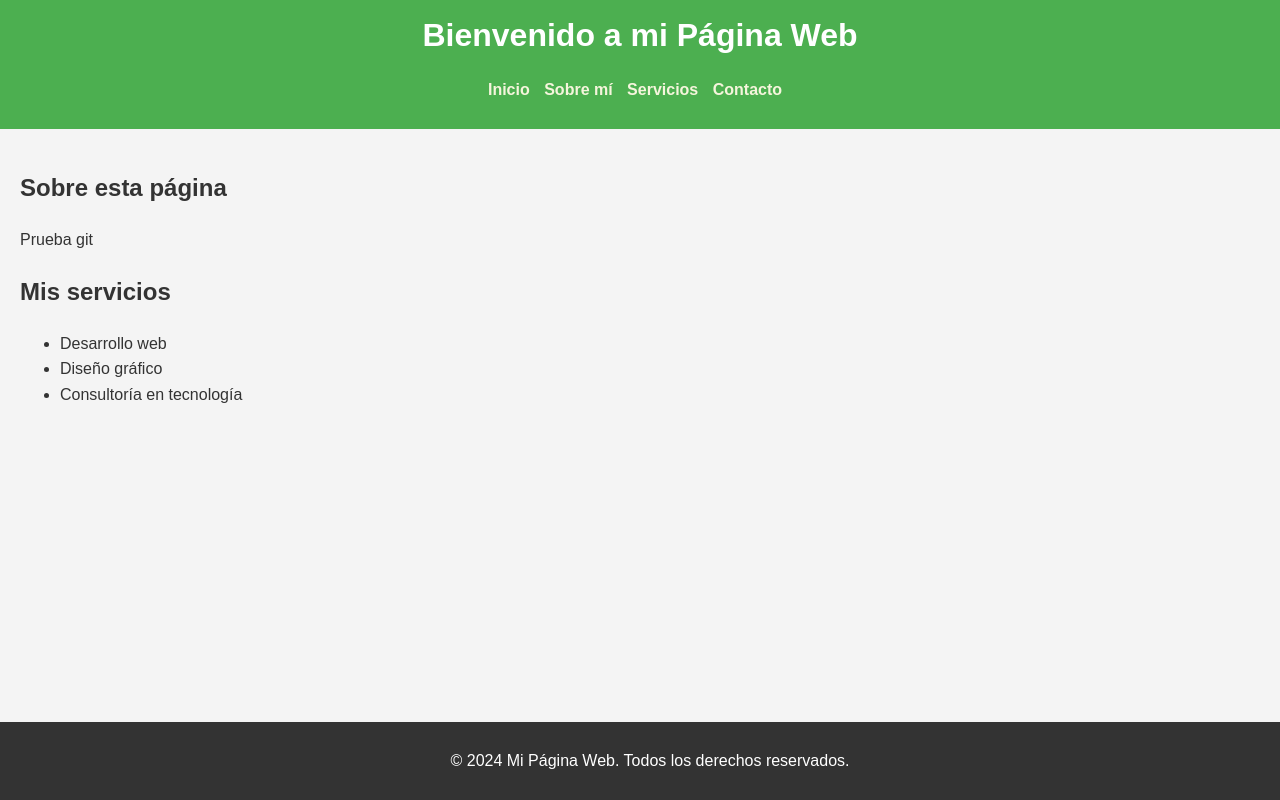
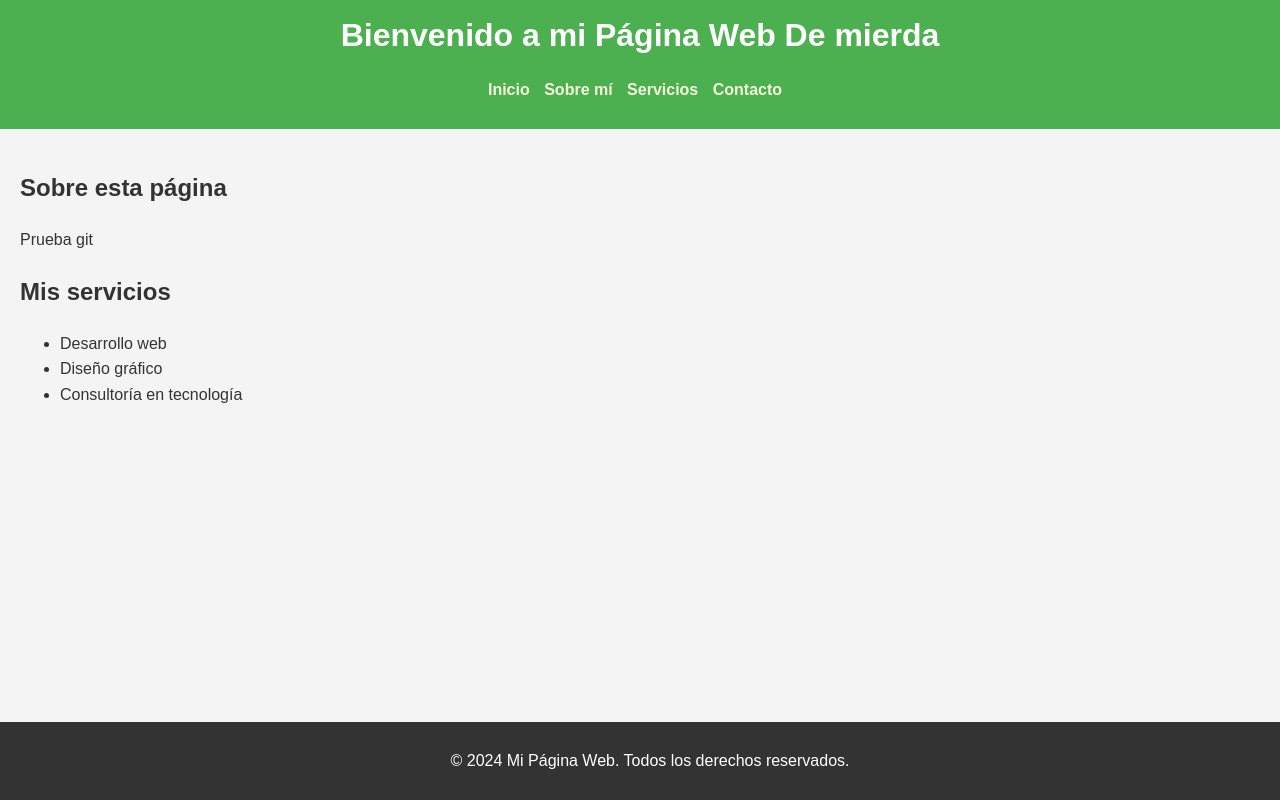
Before and after one commit to AntonioNC03/prueba01, a plain HTML site: page index.html in a window 1280 px wide. Drawn offline with Linux system fonts and the light colour scheme.

Commit message:
Update index.html

```diff
--- a/index.html
+++ b/index.html
@@ -8,7 +8,7 @@
 </head>
 <body>
     <header>
-        <h1>Bienvenido a mi Página Web</h1>
+        <h1>Bienvenido a mi Página Web De mierda</h1>
         <nav>
             <ul>
                 <li><a href="#">Inicio</a></li>
```
